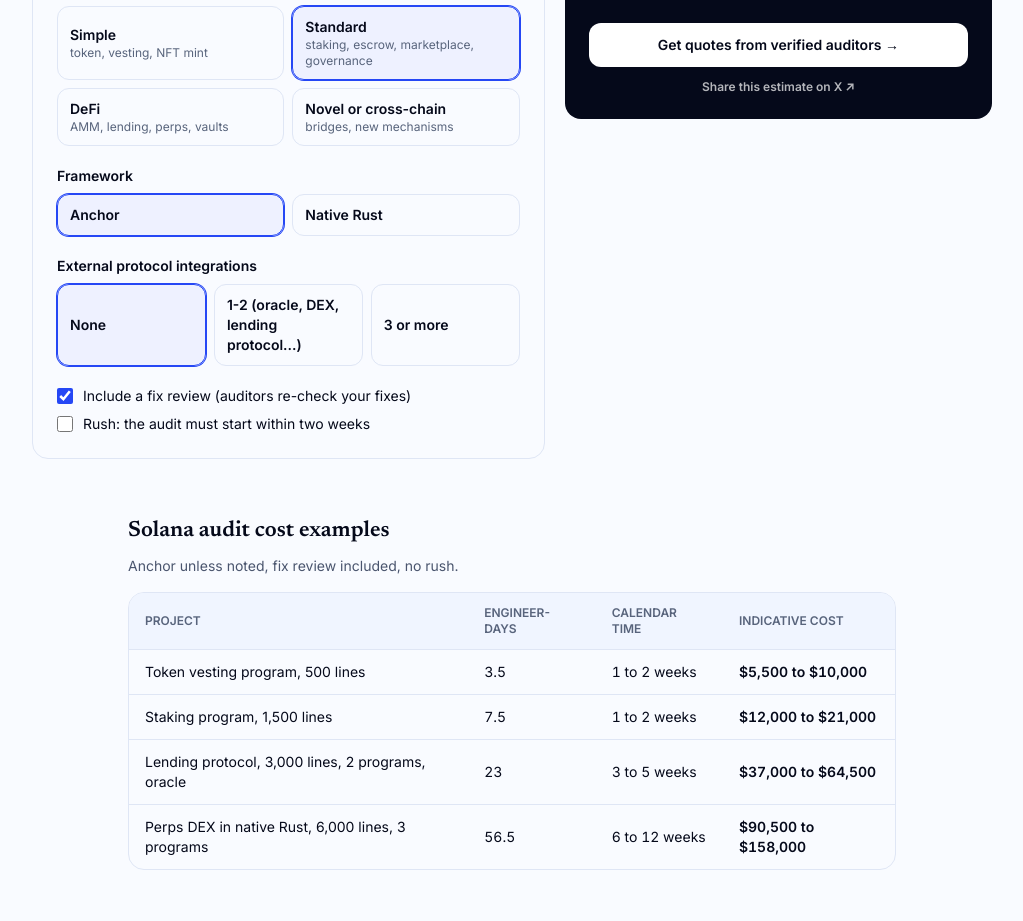
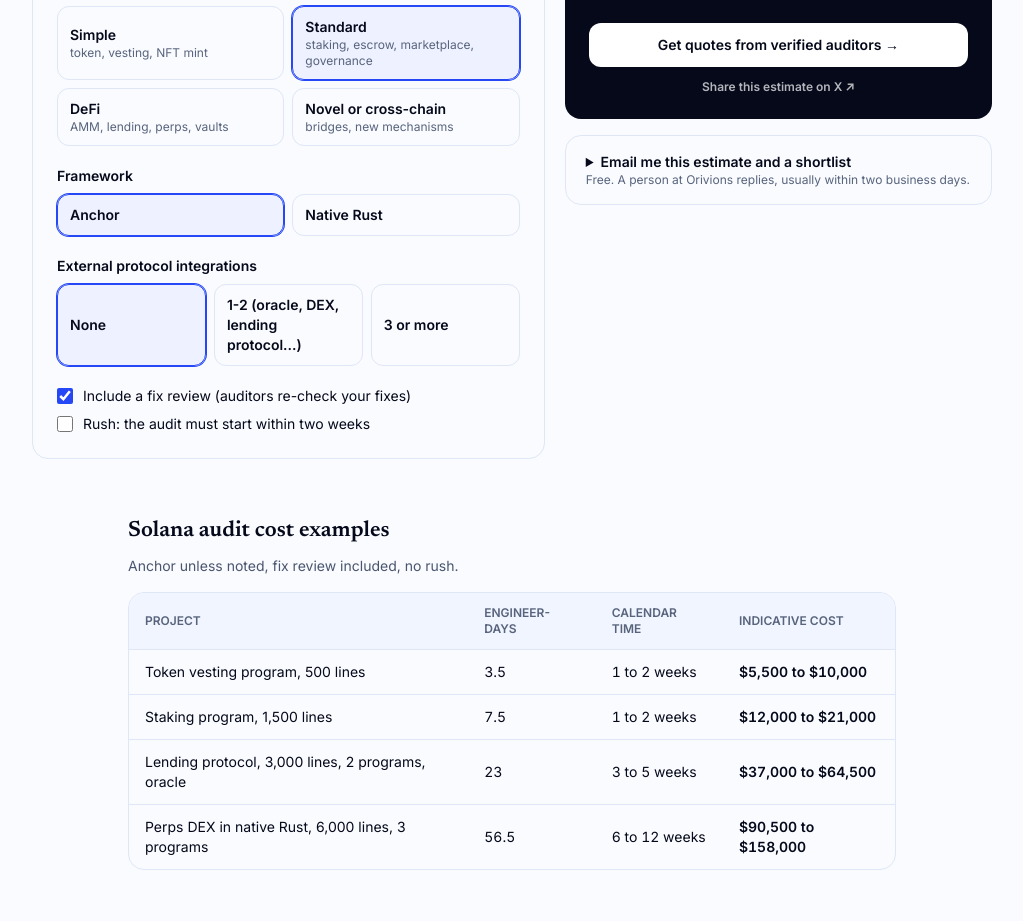
Before and after one commit to JakeMalarczyk/Orivions, a Next.js app in the folder orivions-app/: page /tools/solana-audit-cost-calculator in a window 1280 px wide. Shown: the part 800-1721 px from the top of the page, without its empty margins (128-1151 px from the left). Built offline with nearby package versions, Linux system fonts and the light colour scheme; no server answers.

Commit message:
Audit calculator: email me this estimate lead form
Added a ConciergeForm component to allow users to email estimates and shortlist providers.

```diff
--- a/orivions-app/app/tools/solana-audit-cost-calculator/AuditCalculator.tsx
+++ b/orivions-app/app/tools/solana-audit-cost-calculator/AuditCalculator.tsx
@@ -4,6 +4,7 @@ import { useMemo, useState } from 'react';
 import Link from 'next/link';
 import { Check, Choice, Field } from '@/components/CalculatorControls';
 import { trackEvent } from '@/lib/analytics';
+import ConciergeForm from '@/components/ConciergeForm';
 import {
   COMPLEXITY,
   FRAMEWORK,
@@ -172,6 +173,21 @@ export default function AuditCalculator() {
             Share this estimate on X ↗
           </a>
         </div>
+        <details className="group mt-4 rounded-2xl border border-line">
+          <summary className="cursor-pointer select-none px-5 py-4 text-sm font-semibold text-ink">
+            Email me this estimate and a shortlist
+            <span className="block text-xs font-normal text-gray-soft">Free. A person at Orivions replies, usually within two business days.</span>
+          </summary>
+          <div className="px-2 pb-2">
+            <ConciergeForm
+              key={`${matchNeed}-${result.costLow}-${result.costHigh}`}
+              need={`${matchNeed} Indicative estimate: ${formatUsd(result.costLow)} to ${formatUsd(result.costHigh)}.`}
+              source="audit-calculator"
+              title="Send me this estimate and a shortlist"
+              text="We email your numbers and up to three verified providers that fit this audit scope. No obligation."
+            />
+          </div>
+        </details>
       </div>
     </div>
   );
```
